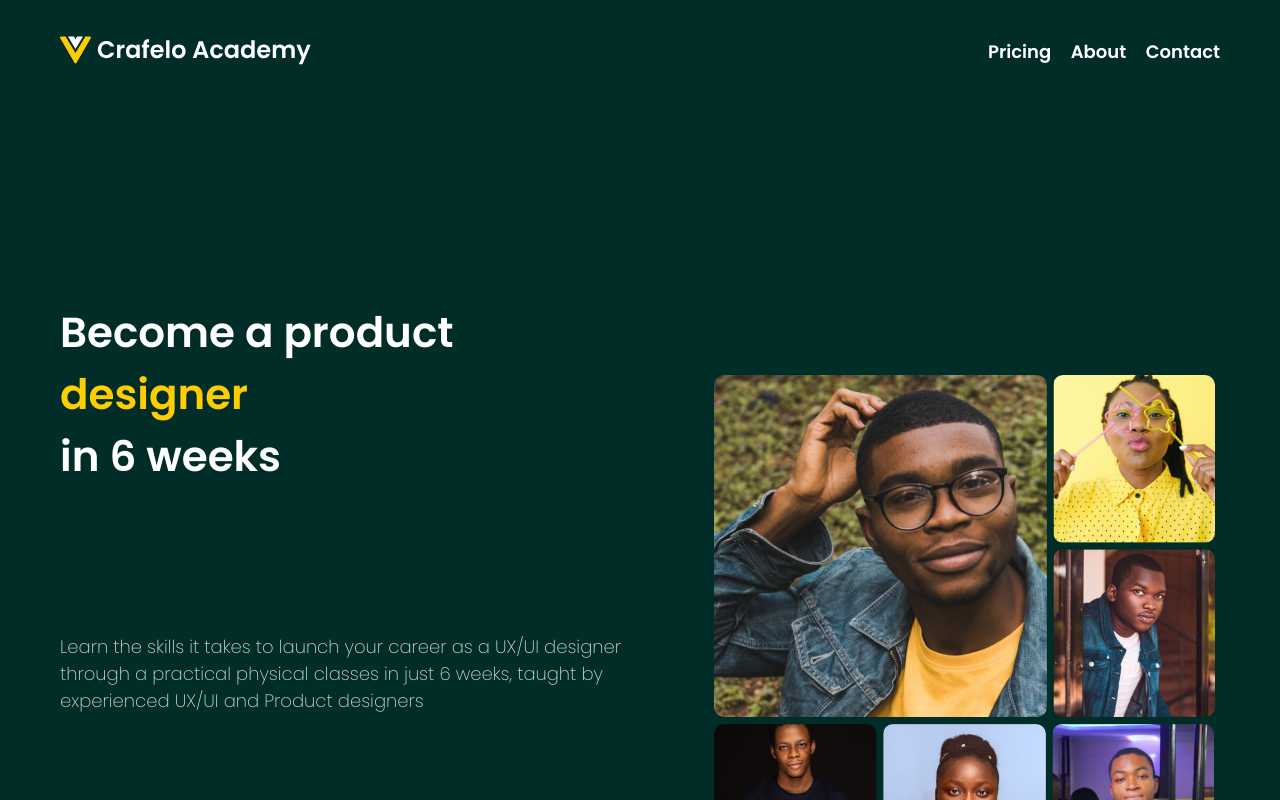
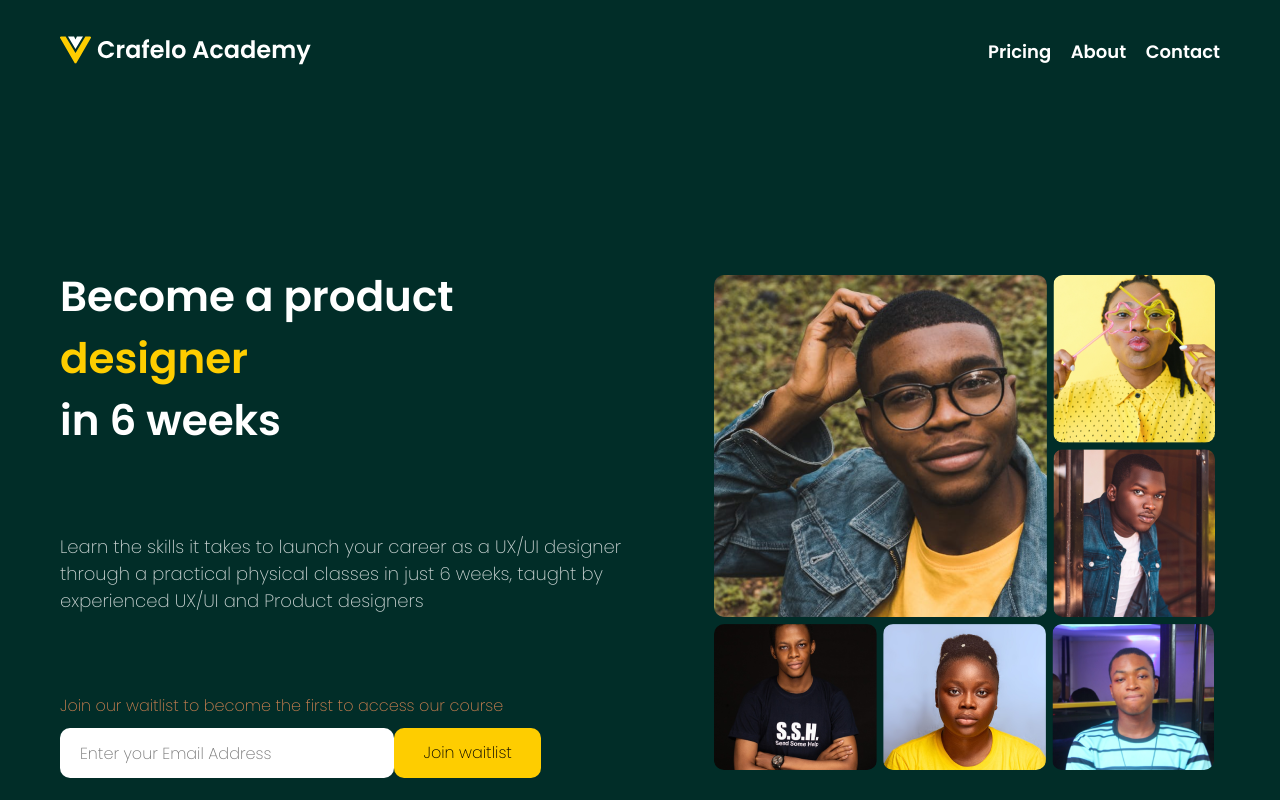
Before and after one commit to akindoju/figma_tasks, a React (Create React App) app: page / in a window 1280 px wide. Shown: the top 800 px of the page. Built offline with nearby package versions, Linux system fonts and the light colour scheme.

Commit message:
Fixed spacing

```diff
--- a/src/pages/crafelo/CrafeloBody/CrafeloBody.scss
+++ b/src/pages/crafelo/CrafeloBody/CrafeloBody.scss
@@ -2,11 +2,11 @@
   display: flex;
   align-items: center;
   justify-content: space-between;
-  margin: 20rem 0;
+  margin: 10rem 0;
   height: 80vh;
 
   &__left {
-    height: 100%;
+    height: 80%;
     width: 50%;
     display: flex;
     flex-direction: column;
```
